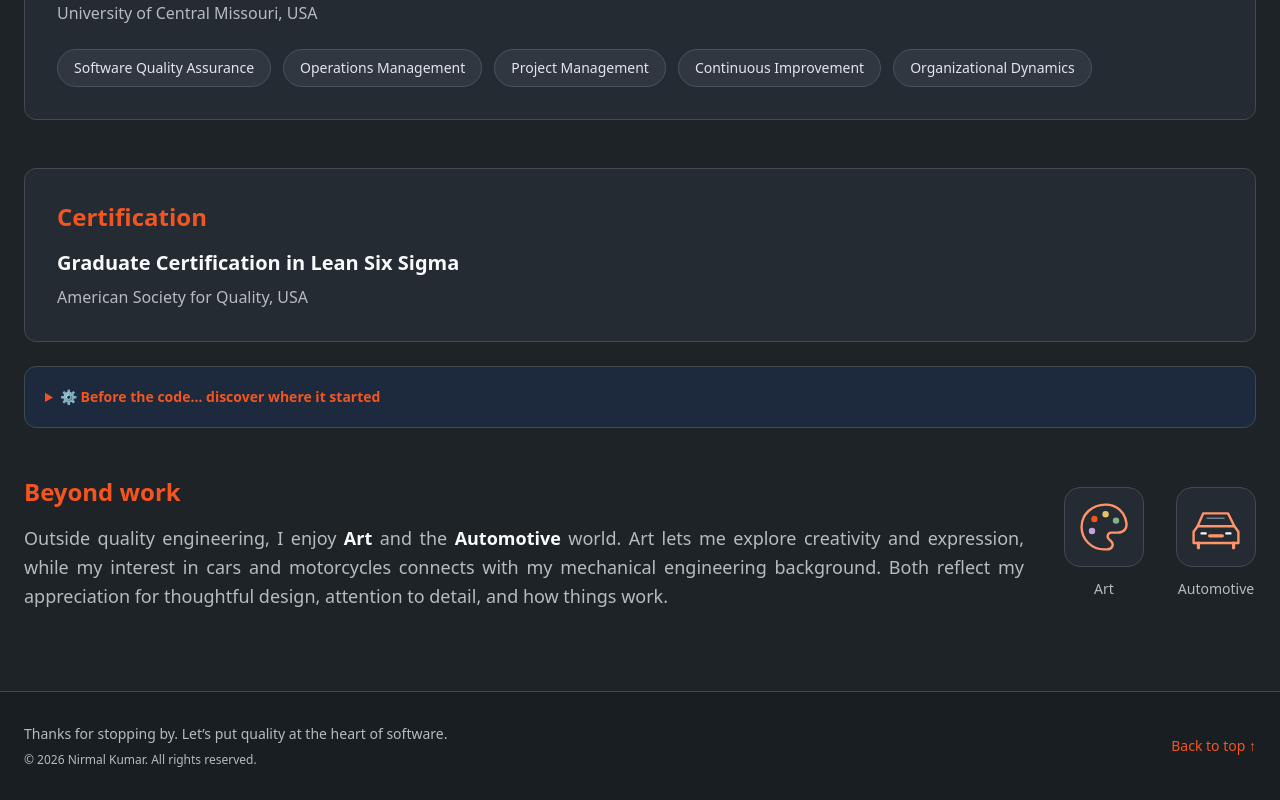
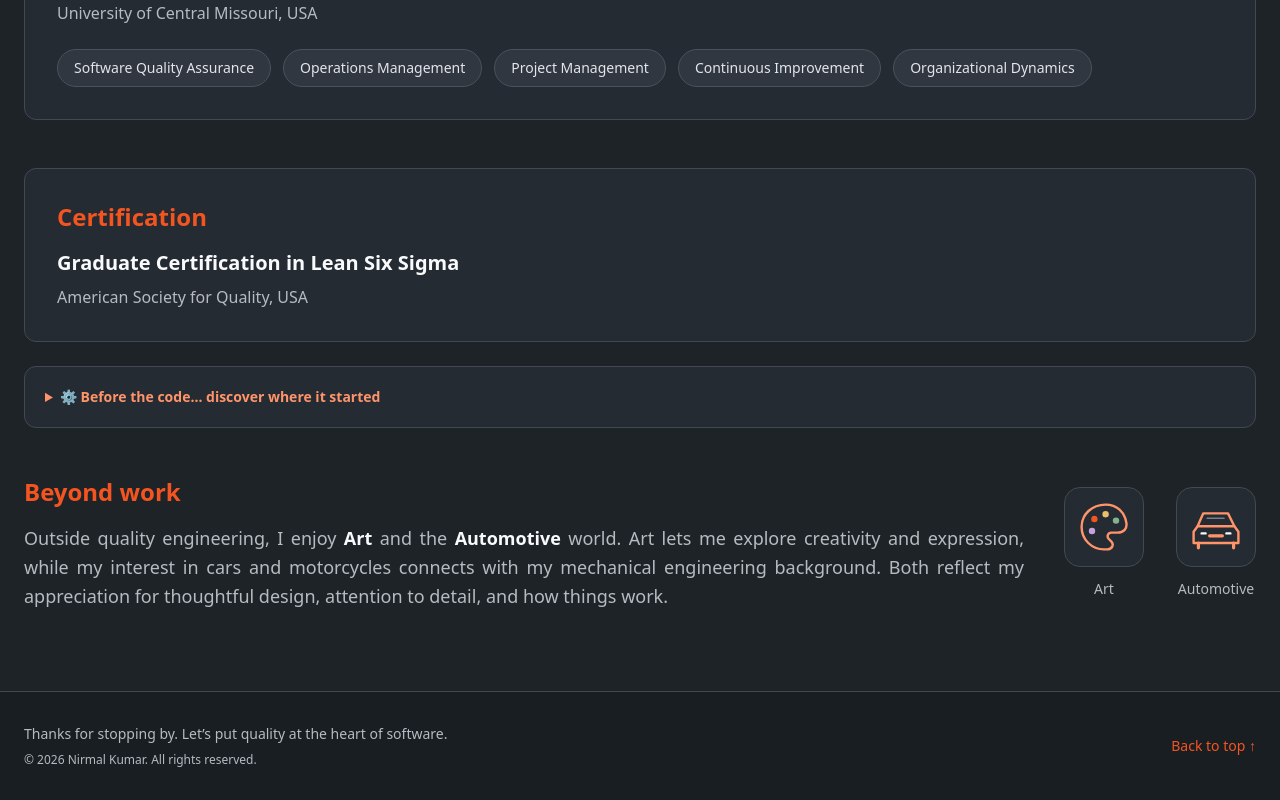
Before and after one commit to nirmalthanga-qa/nirmal-portfolio, a Next.js app: page /about in a window 1280 px wide. Shown: the part 1262-2062 px from the top of the page. Built offline with nearby package versions, Linux system fonts and the light colour scheme.

Commit message:
accessibility fixes

```diff
--- a/app/globals.css
+++ b/app/globals.css
@@ -64,6 +64,7 @@ main :is(
   li.bg-slate-900,
   li.bg-slate-800,
   section.bg-slate-800,
+  details.bg-slate-800,
   form,
   .project-card,
   .bg-portfolio-surface
@@ -173,3 +174,8 @@ main input:focus {
   background-color: var(--portfolio-accent);
   color: #111827;
 }
+
+/* Accessible orange for the bachelor-degree reveal */
+main details[data-testid="bachelor-degree-reveal"] > summary {
+  color: #ff946b;
+}
```
